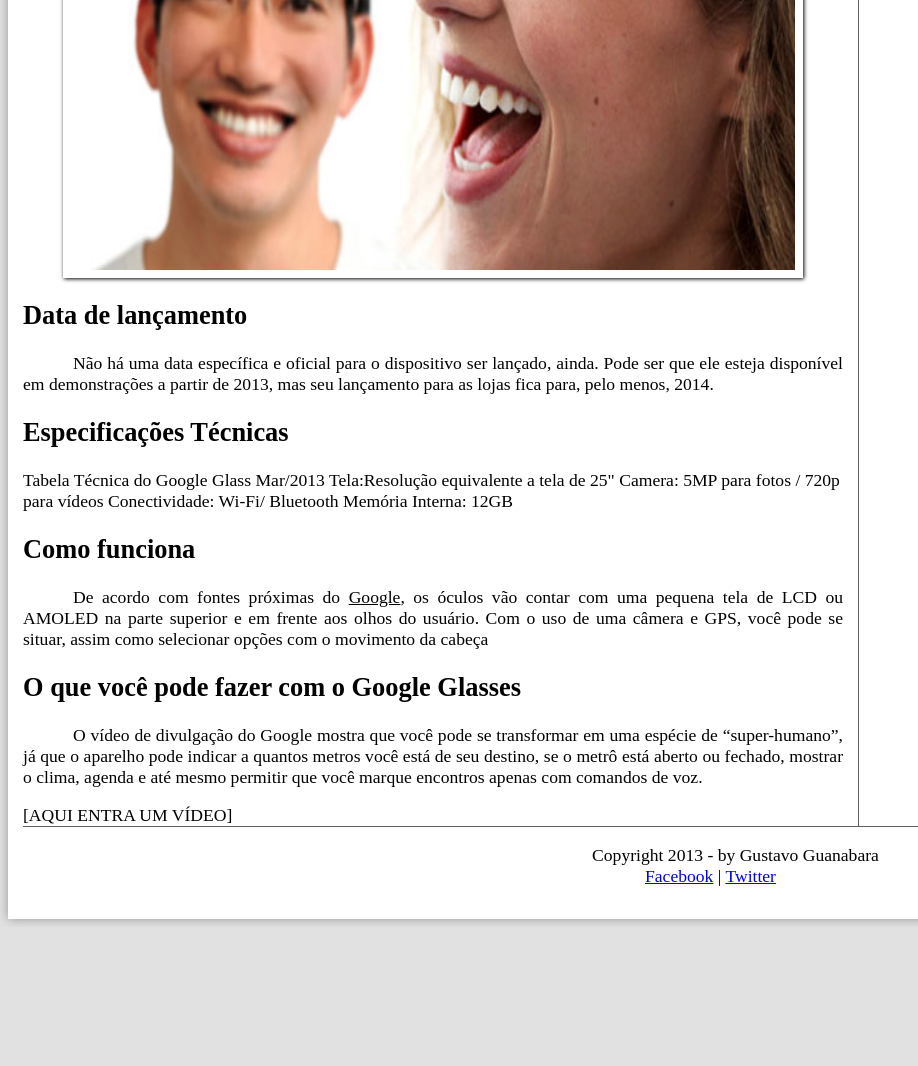
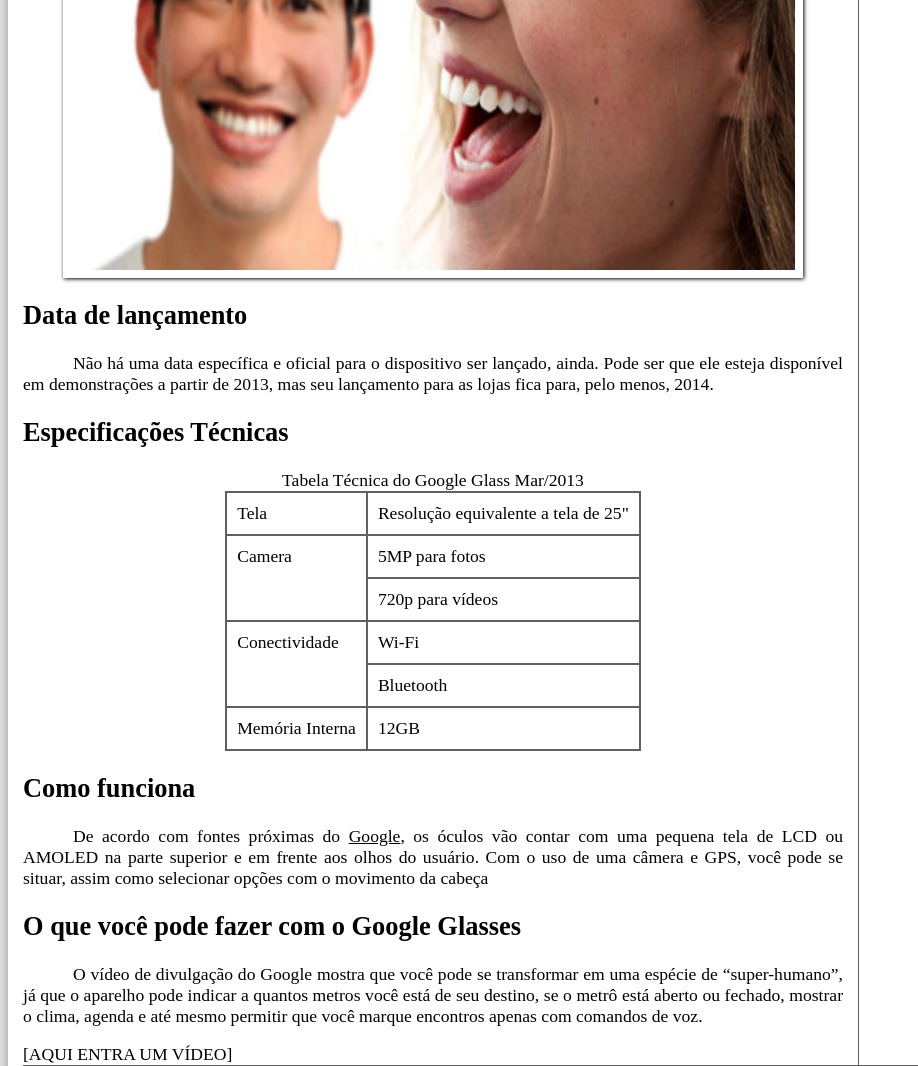
Before and after one commit to JohnPetros/projeto-glass-html5, a plain HTML site: page index.html in a window 1280 px wide. Shown: the part 973-2039 px from the top of the page, without its empty margins (0-918 px from the left). Before the commit the page ends 1900 px from the top, so only its background shows below. Drawn offline with Linux system fonts and the light colour scheme; a web font is replaced by a local one.

Commit message:
Aula 19 completa

```diff
--- a/_css/estilo.css
+++ b/_css/estilo.css
@@ -134,6 +134,19 @@ section#corpo {
     padding-right: 15px;
 }
 
+table#tabelaespc {
+    border: 1px solid #606060;
+    border-spacing: 0;
+    margin-left: auto;
+    margin-right: auto;
+}
+
+table#tabelaespc td {
+    border: 1px solid #606060;
+    padding: 10px;
+    vertical-align: top;
+}
+
 aside#lateral {
     display: block;
     width: 500px;
--- a/index.html
+++ b/index.html
@@ -57,17 +57,37 @@
                     <p>Uma nova maneira de ver o mundo!</p>
                 </figcaption>
             </figure>
-            <h2>Data de lançamento</h2>
+            <h1>Data de lançamento</h1>
             <p>Não há uma data específica e oficial para o dispositivo ser lançado, ainda. Pode ser que ele esteja
                 disponível em demonstrações a partir de 2013, mas seu lançamento para as lojas fica para, pelo menos,
                 2014.
             </p>
-            <h2>Especificações Técnicas</h2>
-            Tabela Técnica do Google Glass Mar/2013
-            Tela:Resolução equivalente a tela de 25"
-            Camera: 5MP para fotos / 720p para vídeos
-            Conectividade: Wi-Fi/ Bluetooth
-            Memória Interna: 12GB
+            <h1>Especificações Técnicas</h1>
+            <table id="tabelaespc">
+                <caption>Tabela Técnica do Google Glass Mar/2013</caption>
+                <tr>
+                    <td>Tela</td>
+                    <td>Resolução equivalente a tela de 25"</td>
+                </tr>
+                <tr>
+                    <td rowspan="2">Camera</td>
+                    <td>5MP para fotos</td>
+                <tr>
+                    <td>720p para vídeos</td>
+                </tr>
+                </tr>
+                <tr>
+                    <td rowspan="2">Conectividade</td>
+                    <td>Wi-Fi</td>
+                </tr>
+                <tr>
+                    <td>Bluetooth</td>
+                </tr>
+                <tr>
+                    <td>Memória Interna</td>
+                    <td>12GB</td>
+                </tr>
+            </table>
             <h1>Como funciona</h1>
             <p>De acordo com fontes próximas do <span style="text-decoration: underline;">Google</span>, os óculos vão
                 contar com uma pequena tela de LCD ou AMOLED na parte superior e em frente aos olhos do usuário. Com o
@@ -89,15 +109,18 @@
                 mercado: a gigante das buscas usará um sistema de áudio baseado na transdução por condução. Através das
                 hastes dos óculos, o som será transmitido para o ouvido do usuário por meio de microvibrações em
                 determinados ossos de sua cabeça, sem usar nenhum tipo de alto-falante.</p>
-            <p>Além da surpresa do áudio, a tela montada a frente do olho do usuário também chamou atenção. Serão 640 x 360
-                pixels de resolução que, em proporção, equivaleria a um monitor de 25 polegadas de alta definição colocado a
+            <p>Além da surpresa do áudio, a tela montada a frente do olho do usuário também chamou atenção. Serão 640 x
+                360
+                pixels de resolução que, em proporção, equivaleria a um monitor de 25 polegadas de alta definição
+                colocado a
                 2,5 metros de distância do espectador.</p>
         </aside>
 
         <footer id="rodape">
             <p>
                 Copyright 2013 - by Gustavo Guanabara <br>
-                <a href="http://facebook.com/cursoemvideo" target="_blank">Facebook</a> | <a href="http://twitter.com/cursoemvideo" target="_blank">Twitter</a>
+                <a href="http://facebook.com/cursoemvideo" target="_blank">Facebook</a> | <a
+                    href="http://twitter.com/cursoemvideo" target="_blank">Twitter</a>
             </p>
         </footer>
     </main>
```
